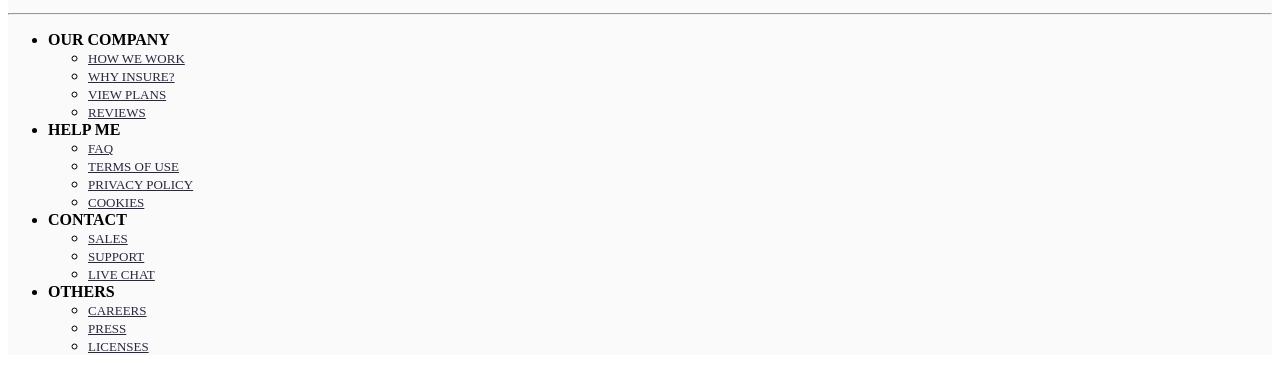
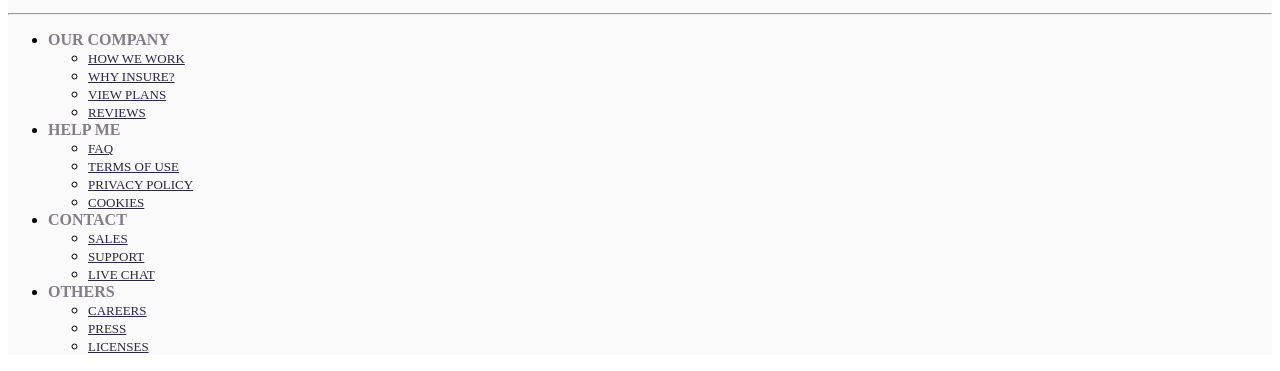
Before and after one commit to Zafar-Roziqov/insure, a plain HTML site: page index.html in a window 1280 px wide. Shown: the part 2163-2534 px from the top of the page. Drawn offline with Linux system fonts and the light colour scheme.

Commit message:
Add strong css atribut

```diff
--- a/main.css
+++ b/main.css
@@ -12,3 +12,7 @@ h3 {
   font-size: 28px;
   color: #2c2830;
 }
+
+strong {
+  color: #837d88;
+}
```
